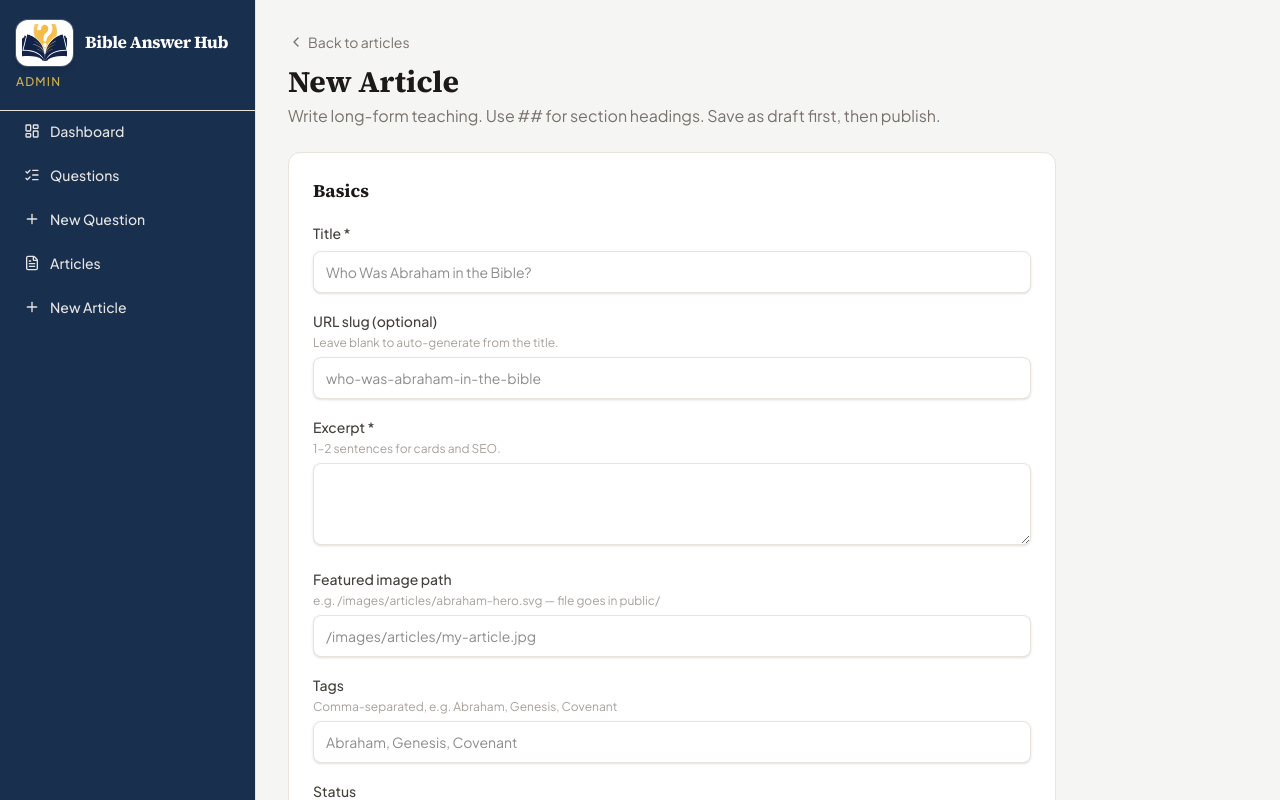
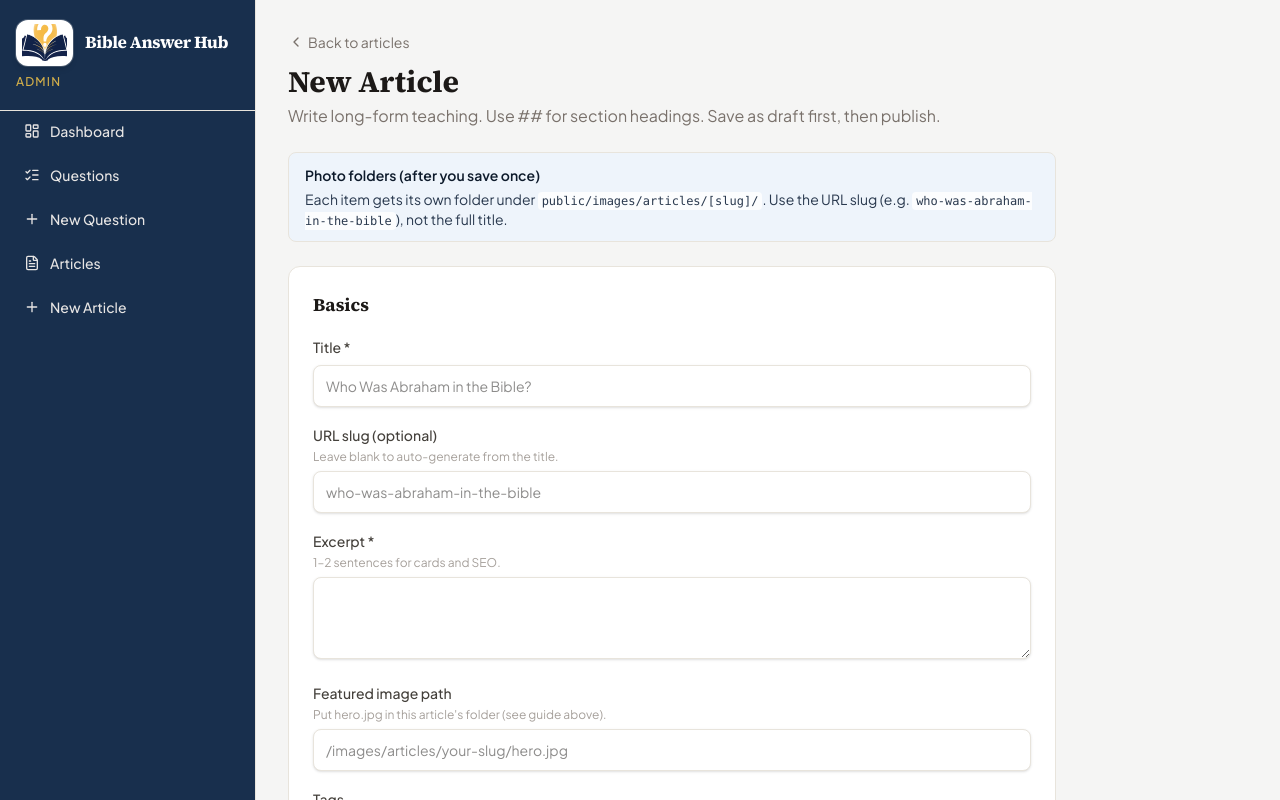
Before and after one commit to birendrasubba2021-cpu/bible-answer-hub, a Next.js app: page /admin/articles/new in a window 1280 px wide. Shown: the top 800 px of the page. Built offline with nearby package versions, Linux system fonts and the light colour scheme.

Commit message:
Organize article and question photos by slug folder

```diff
--- a/src/app/admin/(dashboard)/articles/[slug]/edit/page.tsx
+++ b/src/app/admin/(dashboard)/articles/[slug]/edit/page.tsx
@@ -33,6 +33,7 @@ export default async function EditArticlePage({
       <ArticleForm
         action={boundUpdate}
         initial={initial}
+        contentSlug={slug}
         submitLabel="Save changes"
       />
     </div>
--- a/src/app/admin/(dashboard)/questions/[slug]/edit/page.tsx
+++ b/src/app/admin/(dashboard)/questions/[slug]/edit/page.tsx
@@ -48,6 +48,7 @@ export default async function EditQuestionPage({
         action={action}
         categories={categories}
         initial={initial}
+        contentSlug={slug}
         submitLabel="Save changes"
       />
     </div>
--- a/src/app/admin/actions.ts
+++ b/src/app/admin/actions.ts
@@ -197,6 +197,7 @@ function readQuestionData(formData: FormData) {
     views: Number(formData.get("views") ?? 0) || 0,
     status:
       STATUS[String(formData.get("status") ?? "DRAFT")] ?? ContentStatus.DRAFT,
+    featuredImage: String(formData.get("featuredImage") ?? "").trim(),
   };
 }
 
@@ -235,6 +236,7 @@ export async function createQuestion(
       trending: d.trending,
       views: d.views,
       status: d.status,
+      featuredImage: d.featuredImage || null,
       departmentId: category.departmentId,
       categoryId: d.categoryId,
       authorId,
@@ -277,6 +279,7 @@ export async function updateQuestion(
       trending: d.trending,
       views: d.views,
       status: d.status,
+      featuredImage: d.featuredImage || null,
       departmentId: category.departmentId,
       categoryId: d.categoryId,
     },
--- a/src/components/admin/article-form.tsx
+++ b/src/components/admin/article-form.tsx
@@ -5,6 +5,8 @@ import Link from "next/link";
 import { Save } from "lucide-react";
 import type { ActionState } from "@/app/admin/actions";
 import type { ArticleEditData } from "@/lib/admin";
+import { articleHeroPath } from "@/lib/media-paths";
+import { ImageFolderGuide } from "@/components/admin/image-folder-guide";
 
 type FormAction = (
   state: ActionState,
@@ -17,12 +19,17 @@ const inputCls =
 export function ArticleForm({
   action,
   initial,
+  contentSlug,
   submitLabel = "Save article",
 }: {
   action: FormAction;
   initial?: ArticleEditData;
+  /** URL slug — used to show the correct image folder */
+  contentSlug?: string;
   submitLabel?: string;
 }) {
+  const slug = contentSlug ?? initial?.slug;
+  const heroPlaceholder = slug ? articleHeroPath(slug) : "/images/articles/your-slug/hero.jpg";
   const [state, formAction, pending] = useActionState<ActionState, FormData>(
     action,
     {},
@@ -35,6 +42,8 @@ export function ArticleForm({
           {state.error}
         </p>
       )}
+
+      <ImageFolderGuide type="article" slug={slug} />
 
       <Group title="Basics">
         <Field label="Title" required>
@@ -72,12 +81,12 @@ export function ArticleForm({
 
         <Field
           label="Featured image path"
-          hint="e.g. /images/articles/abraham-hero.svg — file goes in public/"
+          hint="Put hero.jpg in this article's folder (see guide above)."
         >
           <input
             name="featuredImg"
             defaultValue={initial?.featuredImg}
-            placeholder="/images/articles/my-article.jpg"
+            placeholder={heroPlaceholder}
             className={inputCls}
           />
         </Field>
@@ -109,7 +118,7 @@ export function ArticleForm({
         <Field
           label="Content (Markdown-lite)"
           required
-          hint="Use ## for section headings, blank lines for paragraphs, ![caption](/path) for images, and numbered lists for sources."
+          hint={`Use ## for headings. Inline photo example: ![Caption](/images/articles/${slug ?? "your-slug"}/01-intro.jpg)`}
         >
           <textarea
             name="body"
--- /dev/null
+++ b/src/components/admin/image-folder-guide.tsx
@@ -0,0 +1,77 @@
+import {
+  articleFolderHint,
+  articleHeroPath,
+  questionFolderHint,
+  questionHeroPath,
+} from "@/lib/media-paths";
+
+export function ImageFolderGuide({
+  type,
+  slug,
+}: {
+  type: "article" | "question";
+  slug?: string;
+}) {
+  if (!slug) {
+    return (
+      <div className="rounded-lg border border-brand-200 bg-brand-50 px-4 py-3 text-sm text-brand-900">
+        <p className="font-semibold">Photo folders (after you save once)</p>
+        <p className="mt-1 text-brand-800/90">
+          Each item gets its own folder under{" "}
+          <code className="rounded bg-white/80 px-1 py-0.5 text-xs">
+            public/images/{type === "article" ? "articles" : "questions"}/[slug]/
+          </code>
+          . Use the URL slug (e.g.{" "}
+          <code className="rounded bg-white/80 px-1 py-0.5 text-xs">
+            who-was-abraham-in-the-bible
+          </code>
+          ), not the full title.
+        </p>
+      </div>
+    );
+  }
+
+  const folder =
+    type === "article" ? articleFolderHint(slug) : questionFolderHint(slug);
+  const hero =
+    type === "article" ? articleHeroPath(slug) : questionHeroPath(slug);
+  const heroSvg = hero.replace(/\.jpg$/, ".svg");
+  const inlineExample =
+    type === "article"
+      ? `/images/articles/${slug}/01-intro.jpg`
+      : null;
+
+  return (
+    <div className="rounded-lg border border-brand-200 bg-brand-50 px-4 py-3 text-sm text-brand-900">
+      <p className="font-semibold">Photo folder for this {type}</p>
+      <p className="mt-2 font-mono text-xs text-brand-800">{folder}</p>
+      <ul className="mt-3 space-y-1.5 text-brand-800/95">
+        <li>
+          <span className="font-medium">hero.jpg</span> — featured banner →{" "}
+          <code className="rounded bg-white/80 px-1 text-xs">{hero}</code>
+        </li>
+        {type === "article" && (
+          <>
+            <li>
+              <span className="font-medium">01-intro.jpg</span>,{" "}
+              <span className="font-medium">02-…</span> — inline photos
+            </li>
+            <li className="text-xs text-brand-700">
+              In body:{" "}
+              <code className="rounded bg-white/80 px-1">
+                ![Caption]({inlineExample})
+              </code>
+            </li>
+          </>
+        )}
+      </ul>
+      <p className="mt-3 text-xs text-brand-700">
+        Save files in that folder on your computer, then{" "}
+        <code className="rounded bg-white/80 px-1">git push</code> so the live
+        site can show them. (.jpg, .png, or .svg — if you use .svg for hero, path
+        is{" "}
+        <code className="rounded bg-white/80 px-1">{heroSvg}</code>)
+      </p>
+    </div>
+  );
+}
--- a/src/components/admin/question-form.tsx
+++ b/src/components/admin/question-form.tsx
@@ -5,6 +5,8 @@ import Link from "next/link";
 import { Save } from "lucide-react";
 import type { ActionState } from "@/app/admin/actions";
 import type { CategoryOption, QuestionEditData } from "@/lib/admin";
+import { questionHeroPath } from "@/lib/media-paths";
+import { ImageFolderGuide } from "@/components/admin/image-folder-guide";
 
 type FormAction = (
   state: ActionState,
@@ -15,13 +17,19 @@ export function QuestionForm({
   action,
   categories,
   initial,
+  contentSlug,
   submitLabel = "Save question",
 }: {
   action: FormAction;
   categories: CategoryOption[];
   initial?: QuestionEditData;
+  contentSlug?: string;
   submitLabel?: string;
 }) {
+  const slug = contentSlug ?? initial?.slug;
+  const heroPlaceholder = slug
+    ? questionHeroPath(slug)
+    : "/images/questions/your-slug/hero.jpg";
   const [state, formAction, pending] = useActionState<ActionState, FormData>(
     action,
     {},
@@ -47,6 +55,8 @@ export function QuestionForm({
           {state.error}
         </p>
       )}
+
+      <ImageFolderGuide type="question" slug={slug} />
 
       <Group title="Basics">
         <Field label="Question" required>
@@ -104,6 +114,20 @@ export function QuestionForm({
             </select>
           </Field>
         </div>
+      </Group>
+
+      <Group title="Photo">
+        <Field
+          label="Featured image path"
+          hint="Put hero.jpg in this question's folder (see guide above). Shows on cards and answer page."
+        >
+          <input
+            name="featuredImage"
+            defaultValue={initial?.featuredImage}
+            placeholder={heroPlaceholder}
+            className={inputCls}
+          />
+        </Field>
       </Group>
 
       <Group title="Answer">
--- a/src/lib/admin.ts
+++ b/src/lib/admin.ts
@@ -70,8 +70,9 @@ export interface QuestionEditData {
   topics: string[];
   difficulty: string;
   trending: boolean;
-  views: number;
-  status: string;
+    views: number;
+    status: string;
+    featuredImage: string;
 }
 
 export async function getQuestionEditData(
@@ -97,6 +98,7 @@ export async function getQuestionEditData(
     trending: r.trending,
     views: r.views,
     status: r.status,
+    featuredImage: r.featuredImage ?? "",
   };
 }
 
--- a/src/lib/articles/abraham.ts
+++ b/src/lib/articles/abraham.ts
@@ -5,7 +5,7 @@ export const abrahamArticle = {
     "Who Was Abraham in the Bible? Faith, Covenant, and God's Promise to the Nations",
   excerpt:
     "Abraham is one of the most important figures in the Bible — the father of the covenant, a model of faith, and the beginning of God's promise to bless all nations. This article explores his calling, family, character, and lasting significance.",
-  featuredImg: "/images/articles/abraham-hero.svg",
+  featuredImg: "/images/articles/who-was-abraham-in-the-bible/hero.svg",
   tags: ["Abraham", "Genesis", "Covenant", "Faith", "Patriarchs", "Old Testament"],
   body: `## Introduction
 
@@ -13,7 +13,7 @@ Abraham is one of the most important figures in the Bible. He is the ancestor of
 
 In the Old Testament, Abraham is not presented merely as a private individual. He becomes the beginning of Israel's identity as the people of God. God calls him, promises him descendants, gives him the hope of land, and declares that through him all the families of the earth will be blessed. For this reason, Abraham is central not only to the Pentateuch but also to the whole biblical story.
 
-![Abraham's journey of faith — illustration placeholder](/images/articles/abraham-hero.svg)
+![Abraham's journey of faith — illustration](/images/articles/who-was-abraham-in-the-bible/hero.svg)
 
 ## What Does the Name Abraham Mean?
 
--- /dev/null
+++ b/src/lib/media-paths.ts
@@ -0,0 +1,39 @@
+/** Standard paths for content images — one folder per article or question slug. */
+
+export function articleImageDir(slug: string): string {
+  return `/images/articles/${slug}`;
+}
+
+export function questionImageDir(slug: string): string {
+  return `/images/questions/${slug}`;
+}
+
+export function articleImagePath(slug: string, filename: string): string {
+  return `${articleImageDir(slug)}/${filename}`;
+}
+
+export function questionImagePath(slug: string, filename: string): string {
+  return `${questionImageDir(slug)}/${filename}`;
+}
+
+/** Featured / hero image — use hero.jpg (or .png, .webp) */
+export function articleHeroPath(slug: string): string {
+  return articleImagePath(slug, "hero.jpg");
+}
+
+export function questionHeroPath(slug: string): string {
+  return questionImagePath(slug, "hero.jpg");
+}
+
+export const IMAGE_NAMING = {
+  hero: "hero.jpg — top banner (featured image)",
+  inline: "01-intro.jpg, 02-map.jpg — photos inside the text (use in order)",
+} as const;
+
+export function articleFolderHint(slug: string): string {
+  return `public/images/articles/${slug}/`;
+}
+
+export function questionFolderHint(slug: string): string {
+  return `public/images/questions/${slug}/`;
+}
```
Also changed, not shown: public/images/README.md (added), public/images/articles/who-was-abraham-in-the-bible/hero.svg (renamed from public/images/articles/abraham-hero.svg), 1 other file (tests, documents, lock files or other folders).
